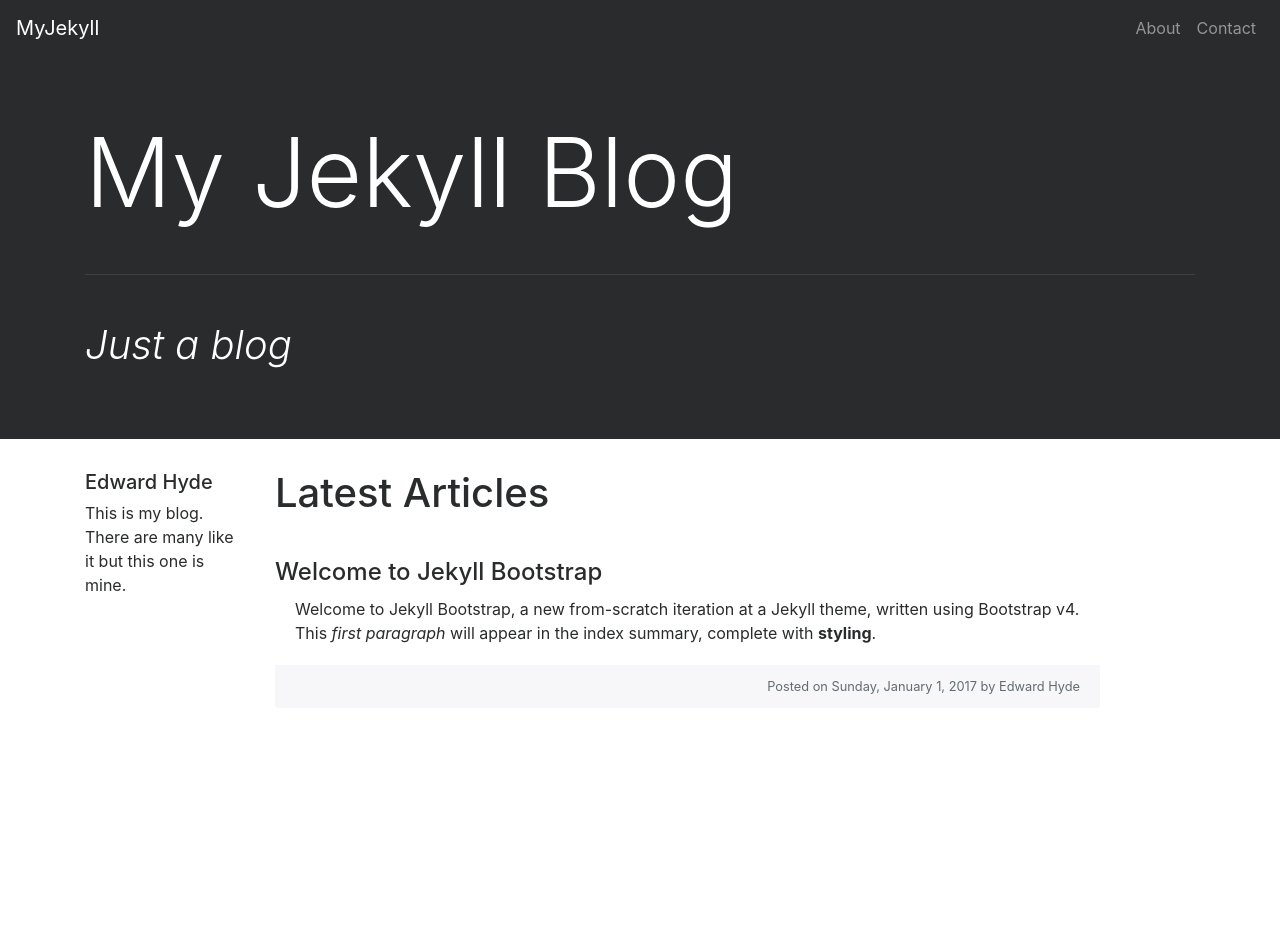
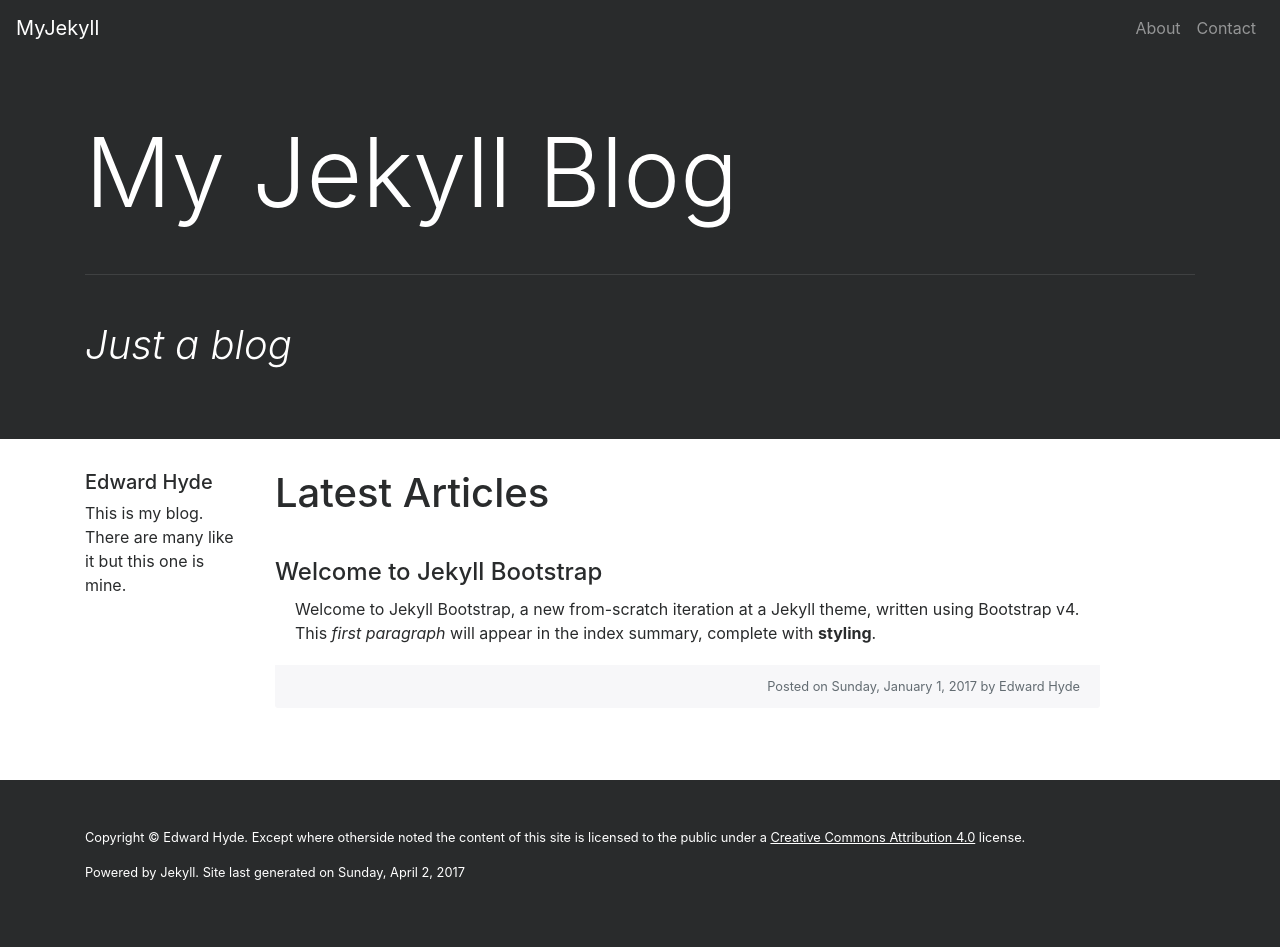
Before and after one commit to eToThePiIPower/bootstrap4jekyll, a Jekyll site: the page built from index.html, in a window 1280 px wide. Built offline with Jekyll 4.4.1, drawn with Linux system fonts in a browser that asks for light colours; nearby versions of some CDN libraries; before the commit the page ends 900 px from its top, so only the background shows below that.

Commit message:
Implement a site footer

```diff
--- /dev/null
+++ b/_includes/footer.html
@@ -0,0 +1,14 @@
+<footer class="site-footer bg-inverse text-white small p-5 mt-5">
+  <div class="container">
+    <p>Copyright &copy; {{ site.owner.name }}.
+       Except where otherside noted the content of this site
+       is licensed to the public under a
+       <a href="https://creativecommons.org/licenses/by/4.0/">
+         Creative Commons Attribution 4.0</a>
+       license.
+    </p>
+    <p>
+      Powered by Jekyll. Site last generated on {{ site.time | date: '%A, %B %-d, %Y' }}
+    </p>
+  </div>
+</footer>
--- a/_layouts/default.html
+++ b/_layouts/default.html
@@ -23,5 +23,7 @@
 
   {{ content }}
 
+
+  {% include footer.html %}
 </body>
 </html>
--- a/site.css
+++ b/site.css
@@ -44,3 +44,8 @@
 .post-excerpt .card-title {
   margin-left: -1.25rem;
 }
+
+.site-footer a {
+  color: white;
+  text-decoration: underline;
+}
```
